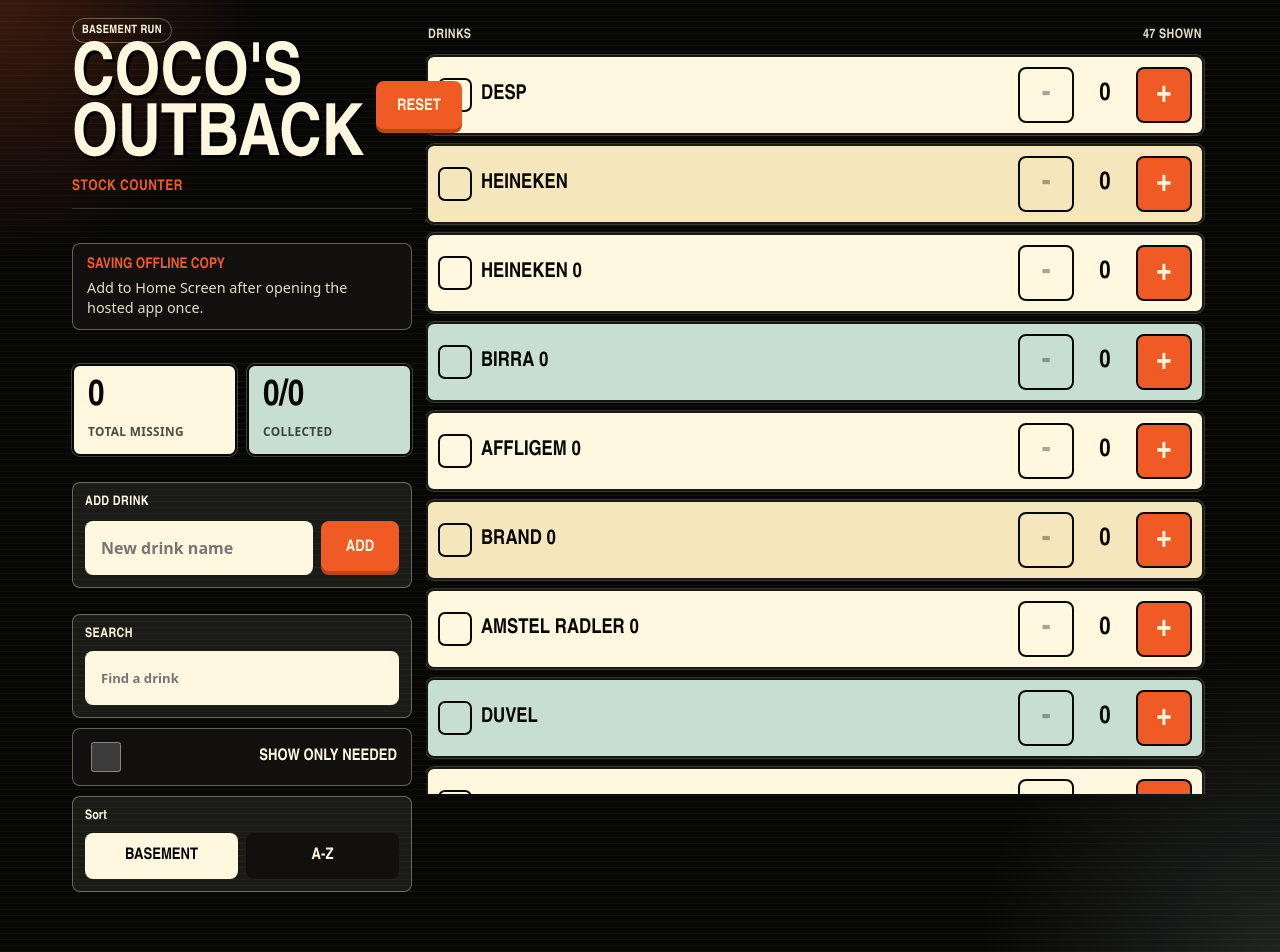
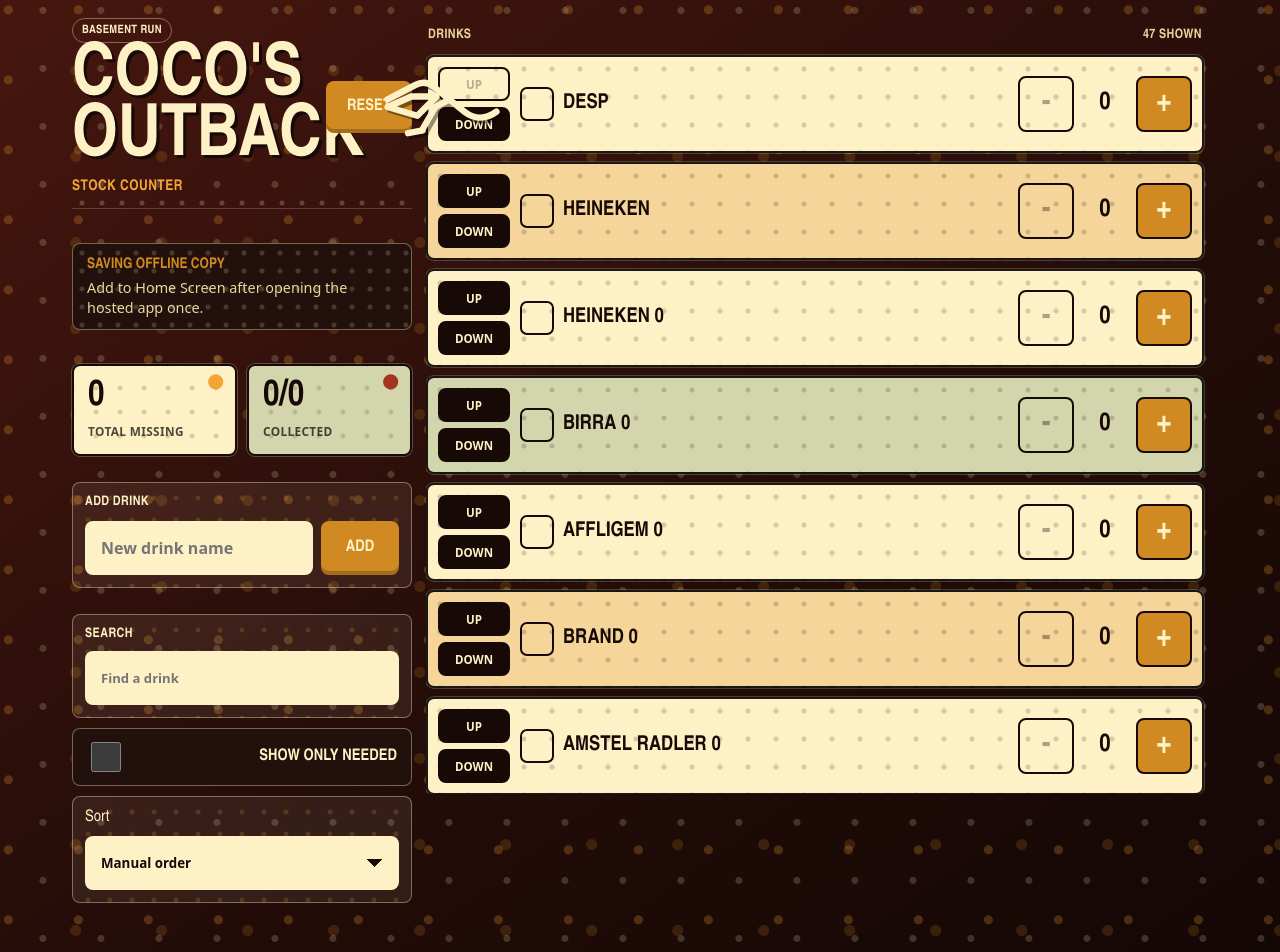
Before and after one commit to tobivonahlefeld/cocos-stock-counter, a React (Vite) app: page / in a window 1280 px wide. Shown: the top 952 px of the page. Built offline with nearby package versions, Linux system fonts and the light colour scheme.

Commit message:
Add files via upload

```diff
--- a/src/main.jsx
+++ b/src/main.jsx
@@ -60,6 +60,7 @@
 const CUSTOM_DRINKS_KEY = 'bar-stock-counter-custom-drinks-v1';
 const COLLECTED_KEY = 'bar-stock-counter-collected-v1';
 const SORT_KEY = 'bar-stock-counter-sort-v1';
+const ORDER_KEY = 'bar-stock-counter-manual-order-v1';
 const CONFETTI_PIECES = Array.from({ length: 28 }, (_, index) => index);
 
 const makeBaseId = (name, index) =>
@@ -80,6 +81,21 @@
   }
 }
 
+function makeManualOrder(drinks, savedOrder) {
+  const drinkIds = new Set(drinks.map((drink) => drink.id));
+  const orderedIds = [];
+
+  savedOrder.forEach((id) => {
+    if (drinkIds.has(id) && !orderedIds.includes(id)) orderedIds.push(id);
+  });
+
+  drinks.forEach((drink) => {
+    if (!orderedIds.includes(drink.id)) orderedIds.push(drink.id);
+  });
+
+  return orderedIds;
+}
+
 function App() {
   const [counts, setCounts] = useState(() => readJson(COUNTS_KEY, {}));
   const [collected, setCollected] = useState(() => readJson(COLLECTED_KEY, {}));
@@ -88,7 +104,8 @@
   );
   const [search, setSearch] = useState('');
   const [showNeededOnly, setShowNeededOnly] = useState(false);
-  const [sortMode, setSortMode] = useState(() => readJson(SORT_KEY, 'basement'));
+  const [sortMode, setSortMode] = useState(() => readJson(SORT_KEY, 'manual'));
+  const [manualOrder, setManualOrder] = useState(() => readJson(ORDER_KEY, []));
   const [newDrink, setNewDrink] = useState('');
   const [offlineReady, setOfflineReady] = useState(false);
   const [showCelebration, setShowCelebration] = useState(false);
@@ -111,6 +128,10 @@
   }, [sortMode]);
 
   useEffect(() => {
+    localStorage.setItem(ORDER_KEY, JSON.stringify(manualOrder));
+  }, [manualOrder]);
+
+  useEffect(() => {
     if (!('serviceWorker' in navigator)) return;
 
     navigator.serviceWorker.ready.then(() => {
@@ -120,15 +141,21 @@
 
   const drinks = useMemo(() => [...baseDrinks, ...customDrinks], [customDrinks]);
 
+  const manualDrinks = useMemo(() => {
+    const drinksById = new Map(drinks.map((drink) => [drink.id, drink]));
+    return makeManualOrder(drinks, manualOrder).map((id) => drinksById.get(id));
+  }, [drinks, manualOrder]);
+
   const sortedDrinks = useMemo(() => {
-    if (sortMode !== 'az') return drinks;
+    if (sortMode === 'manual') return manualDrinks;
+    if (sortMode === 'basement') return drinks;
 
     return [...drinks].sort((firstDrink, secondDrink) =>
       firstDrink.name.localeCompare(secondDrink.name, undefined, {
         sensitivity: 'base',
       })
     );
-  }, [drinks, sortMode]);
+  }, [drinks, manualDrinks, sortMode]);
 
   const filteredDrinks = useMemo(() => {
     const normalizedSearch = search.trim().toLowerCase();
@@ -247,6 +274,28 @@
       delete nextCollected[id];
       return nextCollected;
     });
+
+    setManualOrder((currentOrder) =>
+      currentOrder.filter((drinkId) => drinkId !== id)
+    );
+  }
+
+  function moveDrink(id, direction) {
+    setSortMode('manual');
+    setManualOrder((currentOrder) => {
+      const nextOrder = makeManualOrder(drinks, currentOrder);
+      const currentIndex = nextOrder.indexOf(id);
+      const nextIndex = currentIndex + direction;
+
+      if (currentIndex < 0 || nextIndex < 0 || nextIndex >= nextOrder.length) {
+        return nextOrder;
+      }
+
+      const movingDrink = nextOrder[currentIndex];
+      nextOrder[currentIndex] = nextOrder[nextIndex];
+      nextOrder[nextIndex] = movingDrink;
+      return nextOrder;
+    });
   }
 
   return (
@@ -271,10 +320,13 @@
       )}
 
       <header className="app-header">
-        <div>
-          <p className="eyebrow">Basement run</p>
-          <h1>Coco's Outback</h1>
-          <p className="subhead">Stock counter</p>
+        <div className="brand-lockup">
+          <div>
+            <p className="eyebrow">Basement run</p>
+            <h1>Coco's Outback</h1>
+            <p className="subhead">Stock counter</p>
+          </div>
+          <img className="kangaroo-mark" src="/kangaroo.svg" alt="" aria-hidden="true" />
         </div>
         <button className="reset-button" type="button" onClick={resetCounts}>
           Reset
@@ -340,25 +392,18 @@
           <span>Show only needed</span>
         </label>
 
-        <div className="sort-control" aria-label="Sort drinks">
-          <span>Sort</span>
-          <div>
-            <button
-              type="button"
-              className={sortMode === 'basement' ? 'is-active' : ''}
-              onClick={() => setSortMode('basement')}
-            >
-              Basement
-            </button>
-            <button
-              type="button"
-              className={sortMode === 'az' ? 'is-active' : ''}
-              onClick={() => setSortMode('az')}
-            >
-              A-Z
-            </button>
-          </div>
-        </div>
+        <label className="sort-control" htmlFor="sort-mode">
+          Sort
+          <select
+            id="sort-mode"
+            value={sortMode}
+            onChange={(event) => setSortMode(event.target.value)}
+          >
+            <option value="manual">Manual order</option>
+            <option value="basement">Basement order</option>
+            <option value="az">A-Z</option>
+          </select>
+        </label>
       </section>
 
       <section className="drink-list" aria-label="Drink counters">
@@ -370,12 +415,37 @@
           filteredDrinks.map((drink) => {
             const quantity = counts[drink.id] || 0;
             const isCollected = Boolean(collected[drink.id]);
+            const manualIndex = manualDrinks.findIndex(
+              (manualDrink) => manualDrink.id === drink.id
+            );
 
             return (
               <article
-                className={`drink-row ${isCollected ? 'is-collected' : ''}`}
+                className={`drink-row ${isCollected ? 'is-collected' : ''} ${
+                  sortMode === 'manual' ? 'is-manual-order' : ''
+                }`}
                 key={drink.id}
               >
+                {sortMode === 'manual' && (
+                  <div className="reorder-controls" aria-label={`${drink.name} order controls`}>
+                    <button
+                      type="button"
+                      onClick={() => moveDrink(drink.id, -1)}
+                      disabled={manualIndex <= 0}
+                      aria-label={`Move ${drink.name} up`}
+                    >
+                      Up
+                    </button>
+                    <button
+                      type="button"
+                      onClick={() => moveDrink(drink.id, 1)}
+                      disabled={manualIndex === manualDrinks.length - 1}
+                      aria-label={`Move ${drink.name} down`}
+                    >
+                      Down
+                    </button>
+                  </div>
+                )}
                 <div className="drink-name">
                   <button
                     type="button"
--- a/src/styles.css
+++ b/src/styles.css
@@ -3,18 +3,22 @@
   font-family:
     "Arial Narrow", Impact, Haettenschweiler, "Franklin Gothic Heavy",
     system-ui, sans-serif;
-  background: #070706;
-  color: #fff8df;
+  background: #35130d;
+  color: #fff1c6;
   font-synthesis: none;
   text-rendering: optimizeLegibility;
   -webkit-font-smoothing: antialiased;
-  --ink: #070706;
-  --cream: #fff8df;
-  --cream-muted: #e5dec1;
-  --orange: #f05a24;
-  --orange-dark: #9f2d12;
-  --sage: #c7ded3;
-  --line: rgba(255, 248, 223, 0.34);
+  --ink: #170905;
+  --deep-earth: #35130d;
+  --earth: #4a180f;
+  --cream: #fff1c6;
+  --cream-muted: #ebd79d;
+  --ochre: #d18a22;
+  --orange: #d18a22;
+  --sun: #f3a536;
+  --clay: #a3341d;
+  --sage: #d3d5ad;
+  --line: rgba(255, 241, 198, 0.38);
 }
 
 * {
@@ -26,16 +30,25 @@
   min-height: 100vh;
   margin: 0;
   background:
-    radial-gradient(circle at top left, rgba(240, 90, 36, 0.22), transparent 260px),
-    radial-gradient(circle at bottom right, rgba(199, 222, 211, 0.13), transparent 300px),
-    repeating-linear-gradient(
-      0deg,
-      rgba(255, 248, 223, 0.035) 0,
-      rgba(255, 248, 223, 0.035) 1px,
-      transparent 1px,
-      transparent 6px
-    ),
-    #070706;
+    radial-gradient(circle at 12% 14%, rgba(243, 165, 54, 0.24) 0 4px, transparent 5px 26px),
+    radial-gradient(circle at 74% 18%, rgba(255, 241, 198, 0.18) 0 3px, transparent 4px 24px),
+    radial-gradient(circle at 88% 82%, rgba(209, 138, 34, 0.18) 0 5px, transparent 6px 28px),
+    linear-gradient(145deg, #46170f, #230c08 58%, #130705);
+  background-size: 70px 70px, 58px 58px, 86px 86px, auto;
+}
+
+body::before {
+  position: fixed;
+  inset: 0;
+  z-index: -1;
+  background:
+    radial-gradient(circle at 20% 50%, transparent 0 58px, rgba(255, 241, 198, 0.28) 59px 62px, transparent 63px),
+    radial-gradient(circle at 20% 50%, transparent 0 78px, rgba(243, 165, 54, 0.34) 79px 83px, transparent 84px),
+    radial-gradient(circle at 86% 12%, transparent 0 44px, rgba(255, 241, 198, 0.22) 45px 48px, transparent 49px),
+    radial-gradient(circle at 86% 12%, transparent 0 62px, rgba(163, 52, 29, 0.42) 63px 68px, transparent 69px);
+  content: "";
+  opacity: 0.68;
+  pointer-events: none;
 }
 
 button,
@@ -49,7 +62,7 @@
 
 button:focus-visible,
 input:focus-visible {
-  outline: 3px solid rgba(240, 90, 36, 0.42);
+  outline: 3px solid rgba(209, 138, 34, 0.46);
   outline-offset: 3px;
 }
 
@@ -70,9 +83,25 @@
   gap: 12px;
   margin: 0 -12px 12px;
   padding: 16px 12px 12px;
-  border-bottom: 1px solid rgba(255, 248, 223, 0.18);
-  background: rgba(7, 7, 6, 0.94);
+  border-bottom: 1px solid rgba(255, 241, 198, 0.2);
+  background:
+    radial-gradient(circle, var(--cream) 0 2px, transparent 3px) 0 100% / 20px 10px repeat-x,
+    rgba(23, 9, 5, 0.94);
   backdrop-filter: blur(14px);
+}
+
+.brand-lockup {
+  display: flex;
+  align-items: center;
+  gap: 12px;
+  min-width: 0;
+}
+
+.kangaroo-mark {
+  width: clamp(72px, 20vw, 128px);
+  height: auto;
+  flex: 0 0 auto;
+  filter: drop-shadow(3px 3px 0 rgba(0, 0, 0, 0.42));
 }
 
 .eyebrow,
@@ -98,26 +127,25 @@
 }
 
 h1 {
-  max-width: 12ch;
+  max-width: 11ch;
   margin: 0;
   color: var(--cream);
   font-size: clamp(2.05rem, 12vw, 4.5rem);
   font-weight: 950;
   line-height: 0.85;
   text-transform: uppercase;
-  text-shadow: 3px 3px 0 #000;
+  text-shadow: 3px 3px 0 var(--ink);
 }
 
 .subhead {
   margin: 8px 0 0;
-  color: var(--orange);
+  color: var(--sun);
   font-size: 0.92rem;
   font-weight: 950;
 }
 
 .reset-button,
 .add-drink button,
-.sort-control button,
 .remove-drink-button {
   min-height: 52px;
   border: 0;
@@ -147,7 +175,9 @@
   padding: 12px 14px;
   border: 1px solid var(--line);
   border-radius: 8px;
-  background: #11100e;
+  background:
+    radial-gradient(circle, rgba(255, 241, 198, 0.18) 0 2px, transparent 3px) 0 0 / 18px 18px,
+    #21100b;
 }
 
 .offline-card span {
@@ -177,13 +207,19 @@
   padding: 15px 14px;
   border: 2px solid var(--ink);
   border-radius: 8px;
-  background: var(--cream);
+  background:
+    radial-gradient(circle at 88% 18%, var(--sun) 0 7px, transparent 8px),
+    radial-gradient(circle, rgba(23, 9, 5, 0.16) 0 2px, transparent 3px) 10px 10px / 24px 24px,
+    var(--cream);
   color: var(--ink);
   box-shadow: 0 0 0 1px rgba(255, 248, 223, 0.24);
 }
 
 .summary div:nth-child(2) {
-  background: var(--sage);
+  background:
+    radial-gradient(circle at 88% 18%, var(--clay) 0 7px, transparent 8px),
+    radial-gradient(circle, rgba(23, 9, 5, 0.14) 0 2px, transparent 3px) 10px 10px / 24px 24px,
+    var(--sage);
 }
 
 .summary span {
@@ -214,7 +250,9 @@
   padding: 12px;
   border: 1px solid var(--line);
   border-radius: 8px;
-  background: rgba(255, 248, 223, 0.08);
+  background:
+    radial-gradient(circle, rgba(243, 165, 54, 0.18) 0 2px, transparent 3px) 4px 4px / 22px 22px,
+    rgba(255, 241, 198, 0.08);
 }
 
 .search-label,
@@ -228,7 +266,8 @@
 }
 
 .search-label input,
-.add-drink input {
+.add-drink input,
+.sort-control select {
   width: 100%;
   min-height: 54px;
   border: 2px solid transparent;
@@ -242,9 +281,10 @@
 }
 
 .search-label input:focus,
-.add-drink input:focus {
+.add-drink input:focus,
+.sort-control select:focus {
   border-color: var(--orange);
-  box-shadow: 0 0 0 3px rgba(240, 90, 36, 0.25);
+  box-shadow: 0 0 0 3px rgba(209, 138, 34, 0.25);
 }
 
 .toggle-row {
@@ -255,7 +295,7 @@
   padding: 0 14px;
   border: 1px solid var(--line);
   border-radius: 8px;
-  background: #11100e;
+  background: #21100b;
   color: var(--cream);
   font-weight: 950;
   text-transform: uppercase;
@@ -272,22 +312,13 @@
   gap: 8px;
 }
 
-.sort-control div {
-  display: grid;
-  grid-template-columns: 1fr 1fr;
-  gap: 8px;
-}
-
-.sort-control button {
-  min-height: 46px;
-  color: var(--cream);
-  background: #11100e;
-  box-shadow: none;
-}
-
-.sort-control button.is-active {
-  color: var(--ink);
-  background: var(--cream);
+.sort-control select {
+  appearance: none;
+  background:
+    linear-gradient(45deg, transparent 50%, var(--ink) 50%) calc(100% - 22px) 50% / 8px 8px no-repeat,
+    linear-gradient(135deg, var(--ink) 50%, transparent 50%) calc(100% - 14px) 50% / 8px 8px no-repeat,
+    var(--cream);
+  cursor: pointer;
 }
 
 .add-drink div {
@@ -321,9 +352,15 @@
   padding: 10px;
   border: 2px solid rgba(7, 7, 6, 0.92);
   border-radius: 8px;
-  background: var(--cream);
+  background:
+    radial-gradient(circle at 12px 12px, rgba(23, 9, 5, 0.18) 0 2px, transparent 3px) 0 0 / 28px 28px,
+    var(--cream);
   color: var(--ink);
   box-shadow: 0 0 0 1px rgba(255, 248, 223, 0.2);
+}
+
+.drink-row.is-manual-order {
+  grid-template-columns: 72px minmax(0, 1fr) auto;
 }
 
 .drink-row.is-collected {
@@ -331,15 +368,43 @@
 }
 
 .drink-row:nth-child(4n + 1) {
-  background: var(--sage);
+  background:
+    radial-gradient(circle at 12px 12px, rgba(23, 9, 5, 0.18) 0 2px, transparent 3px) 0 0 / 28px 28px,
+    var(--sage);
 }
 
 .drink-row:nth-child(4n + 3) {
-  background: #f5e7bb;
+  background:
+    radial-gradient(circle at 12px 12px, rgba(23, 9, 5, 0.18) 0 2px, transparent 3px) 0 0 / 28px 28px,
+    #f5d59a;
 }
 
 .drink-name {
   min-width: 0;
+}
+
+.reorder-controls {
+  display: grid;
+  gap: 6px;
+}
+
+.reorder-controls button {
+  min-height: 34px;
+  border: 2px solid var(--ink);
+  border-radius: 8px;
+  color: var(--cream);
+  background: var(--ink);
+  font-family: system-ui, sans-serif;
+  font-size: 0.72rem;
+  font-weight: 900;
+  text-transform: uppercase;
+  cursor: pointer;
+}
+
+.reorder-controls button:disabled {
+  color: rgba(23, 9, 5, 0.3);
+  background: transparent;
+  cursor: not-allowed;
 }
 
 .collected-button {
@@ -462,7 +527,6 @@
 .counter-button:active,
 .reset-button:active,
 .add-drink button:active,
-.sort-control button:active,
 .remove-drink-button:active {
   transform: translateY(1px);
 }
@@ -620,7 +684,9 @@
     position: static;
     margin: 0 0 12px;
     padding: 0 0 12px;
-    background: transparent;
+    background:
+      radial-gradient(circle, rgba(255, 241, 198, 0.22) 0 2px, transparent 3px) 0 100% / 20px 10px repeat-x,
+      transparent;
     backdrop-filter: none;
   }
 
@@ -638,6 +704,14 @@
     grid-template-columns: 1fr;
   }
 
+  .drink-row.is-manual-order {
+    grid-template-columns: 1fr;
+  }
+
+  .reorder-controls {
+    grid-template-columns: 1fr 1fr;
+  }
+
   .counter {
     grid-template-columns: 1fr 58px 1fr;
   }
```
Also changed, not shown: public/sw.js (+8 -2 lines), public/kangaroo.svg (added), 1 other file (tests, documents, lock files or other folders).
